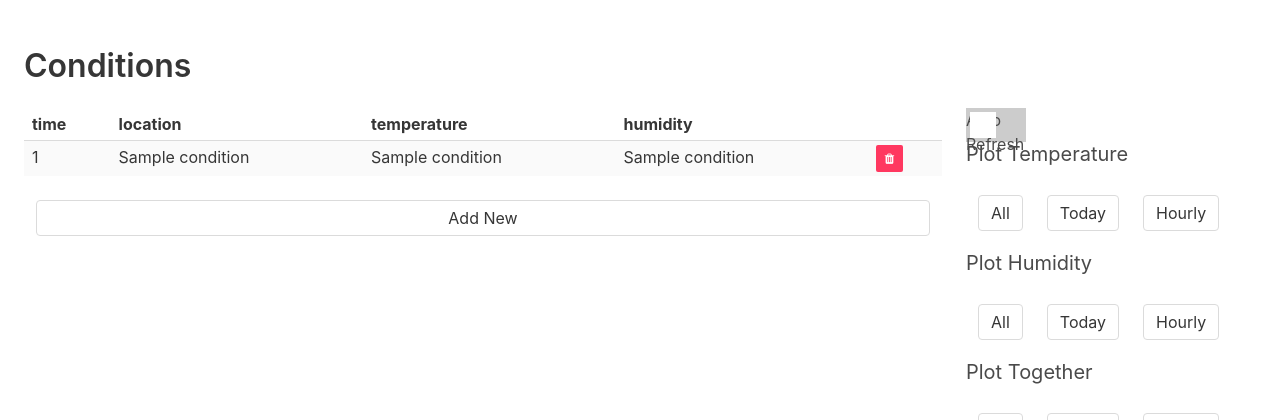
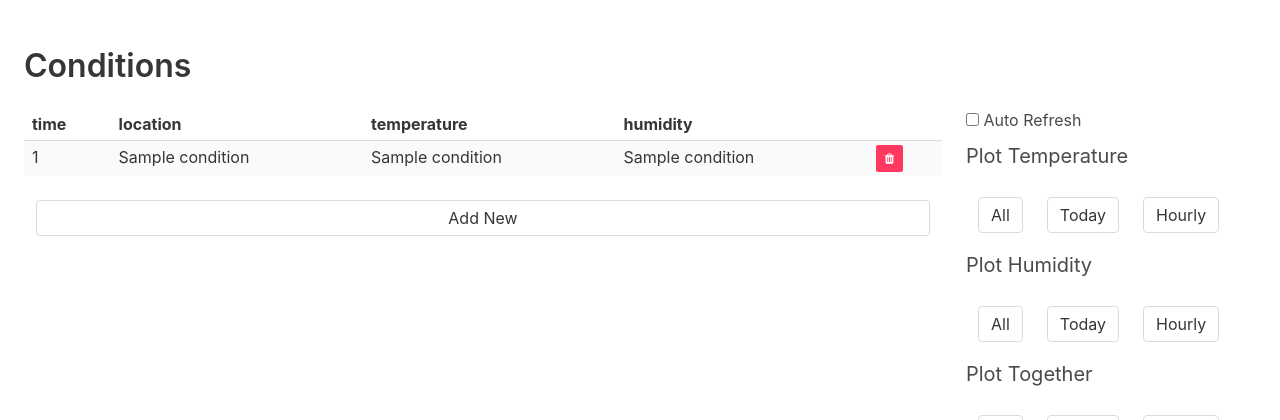
Before and after one commit to gokaytem/tusasproject1-, a Flask app: page /conditions in a window 1280 px wide. Shown: the part 52-472 px from the top of the page. Run offline with Flask 2, Linux system fonts and the light colour scheme; a database or web service that is not in the repository returns one stand-in record (values such as "Sample title"); some libraries are stand-ins or nearby versions.

Commit message:
auto refresh switch changed to checkbox

```diff
--- a/static/tusasproject1.css
+++ b/static/project1.css
@@ -1,24 +1,20 @@
-body {
-  color: red;
-}
-
 /* The switch - the box around the slider */
-.switch_class {
+/* .switch {
   position: relative;
   display: inline-block;
   width: 60px;
   height: 34px;
-}
+} */
 
 /* Hide default HTML checkbox */
-.switch_class input {
+/* .switch input {
   opacity: 0;
   width: 0;
   height: 0;
-}
+} */
 
 /* The slider */
-.slider_class {
+/* .slider {
   position: absolute;
   cursor: pointer;
   top: 0;
@@ -28,9 +24,9 @@ body {
   background-color: #ccc;
   -webkit-transition: .4s;
   transition: .4s;
-}
+} */
 
-.slider_class:before {
+/* .slider:before {
   position: absolute;
   content: "";
   height: 26px;
@@ -40,18 +36,18 @@ body {
   background-color: white;
   -webkit-transition: .4s;
   transition: .4s;
-}
+} */
 
-input:checked + .slider_class {
+/* input:checked + .slider {
   background-color: #2196F3;
-}
+} */
 
-input:focus + .slider_class {
+/* input:focus + .slider {
   box-shadow: 0 0 1px #2196F3;
 }
 
-input:checked + .slider_class:before {
+input:checked + .slider:before {
   -webkit-transform: translateX(26px);
   -ms-transform: translateX(26px);
   transform: translateX(26px);
-}
+} */
--- a/templates/conditions.html
+++ b/templates/conditions.html
@@ -37,10 +37,12 @@
 
 			<div class="column is-one-quarter">
 
-			<label class="switch_class">
-			  <input type="checkbox" onclick="toggleAutoRefresh(this);" id="reloadCB">
-			  <span class="slider_class">Auto Refresh</span>
-			</label>
+			<div class="field">
+				<label class="switch">
+				  <input type="checkbox" onclick="toggleAutoRefresh(this);" id="reloadCB">
+				  <span class="slider">Auto Refresh</span>
+				</label>
+			</div>
 
 			<p class="subtitle">Plot Temperature</p>
 			<div class="field is-grouped">
--- a/templates/layout.html
+++ b/templates/layout.html
@@ -4,12 +4,12 @@
     <meta charset="utf-8"/>
     <meta name="viewport" content="width=device-width, initial-scale=1"/>
     <title>{% block title %}{% endblock %}</title>
-	<link rel="stylesheet" type="text/css"
-          href="{{ url_for('static', filename='tusasproject1.css') }}"/>
     <link rel="stylesheet"
           href="https://cdnjs.cloudflare.com/ajax/libs/bulma/0.7.1/css/bulma.min.css"/>
     <link rel="stylesheet"
           href="https://cdnjs.cloudflare.com/ajax/libs/font-awesome/4.7.0/css/font-awesome.min.css">
+	<link rel="stylesheet"
+          href="{{ url_for('static', filename='project1.css') }}"/>
 	<script src="/static/plotly-latest.min.js"></script>
 	<!-- <style>
 		.tabcontent {
```
Also changed, not shown: templates/conditions_plot.html (+6 -4 lines).
